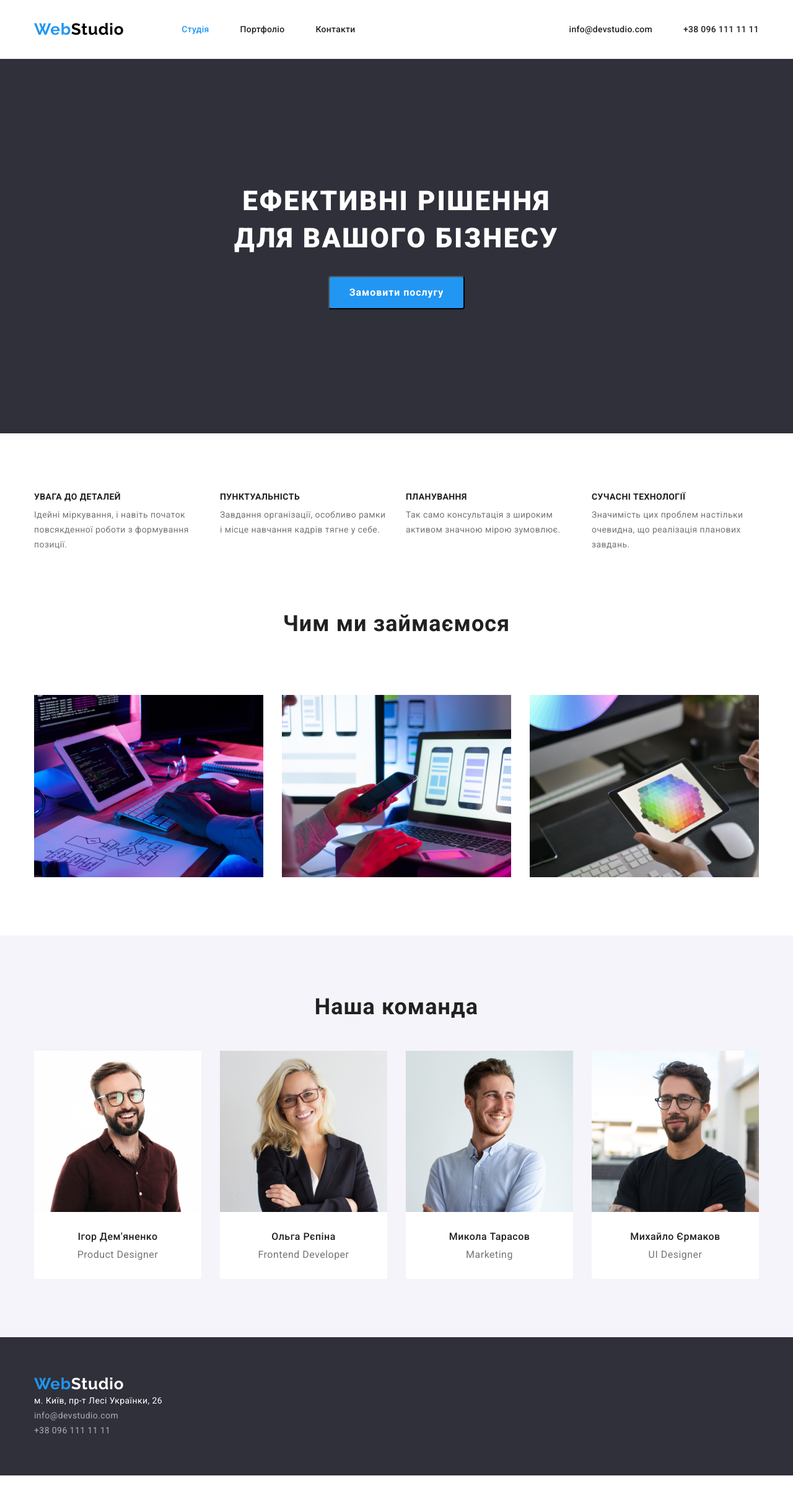
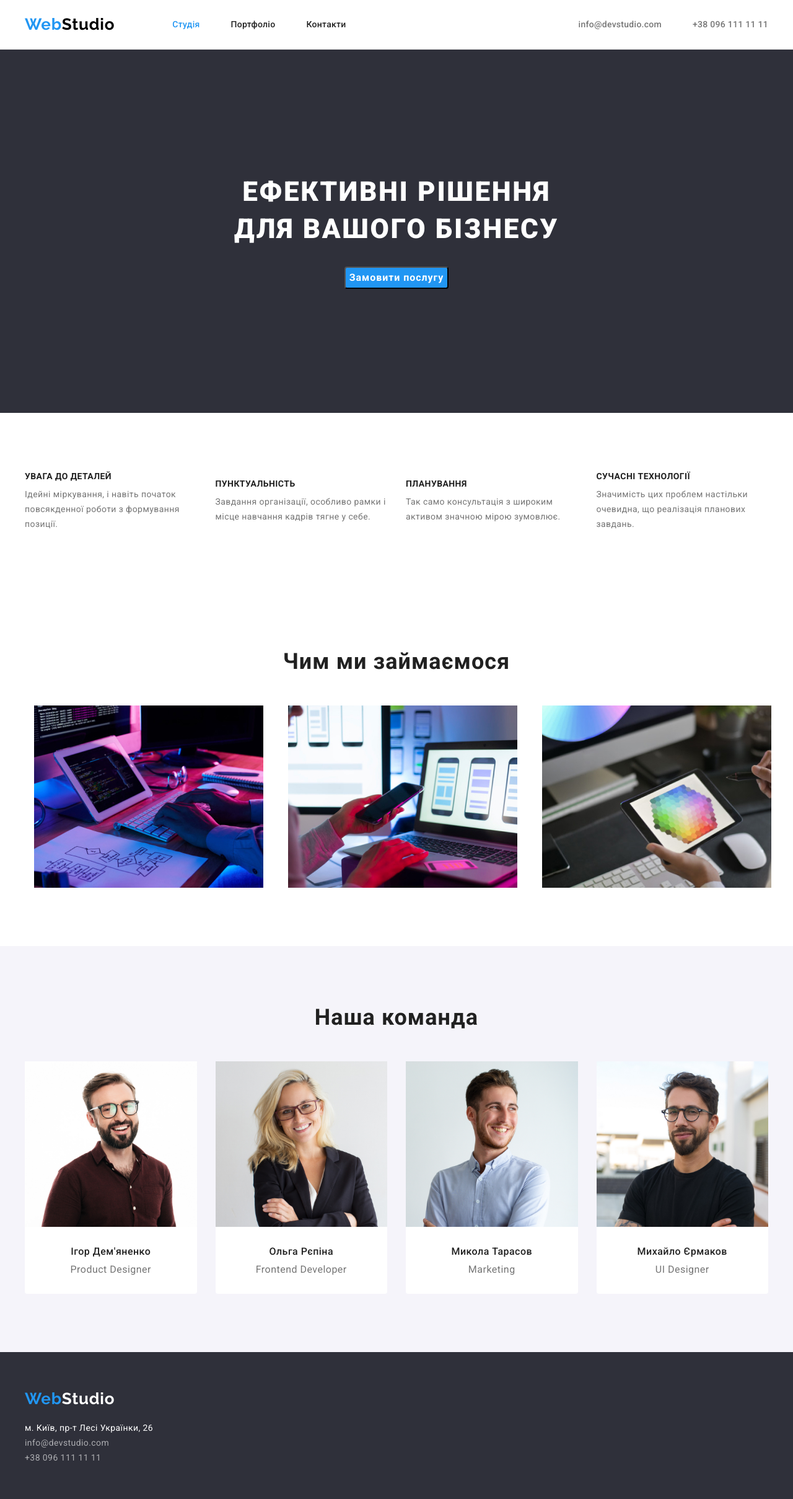
Before and after one commit to belsta/goit-markup-hw-03-main, a plain HTML site: page index.html in a window 1280 px wide. Shown: the whole page at 62% size. Before the commit the page ends 2380 px from the top, so only its background shows below. Drawn offline with nearby package versions, Linux system fonts and the light colour scheme.

Commit message:
hw3 with edits

```diff
--- a/css/styles.css
+++ b/css/styles.css
@@ -45,8 +45,10 @@ address {
 
 /* Common styles */
 .container {
-    width: 1170px;
+    width: 1200px;
     margin: 0 auto;
+    padding-left: 15px;
+    padding-right: 15px;
 }
 
 h1,
@@ -65,11 +67,14 @@ margin: 0;
 .container-nav {
     display: flex;
     align-items: center;
+    width: 1200px;
+    padding: 0 15px;
+    margin: 0 auto;
 }
 
 .header-menu {
-    width: 1170px;
-    margin: 0 auto;
+    width: 100%;
+    border-bottom: 1px solid #ECECEC;
 }
 
 .header-list {
@@ -133,8 +138,8 @@ margin: 0;
     line-height: 1.142;
     letter-spacing: 0.02em;
 
-    padding-top: 32px;
-    padding-bottom: 32px;
+    padding-top: 24px;
+    padding-bottom: 24px;
 }
 
 .header-link:hover {
@@ -167,30 +172,28 @@ margin: 0;
 
 /* Hero section */
 
-.container-hero {
-    width: 1170px;
-    margin: 0 auto;
-    display: block;
+.hero-section {
+    background-color: #2F303A;
+    width: 100%;
     text-align: center;
 }
 
-.hero-section {
-    background-color:#2F303A;
-    width: 100%;
+.container-hero {
+    display: block;
+    align-items: center;
 
-    margin-bottom: 94px;
+    padding-top: 200px;
+    padding-bottom: 200px;
 }
 
 .hero-title {
     color: var(--color-white);
     text-transform: uppercase;
-    text-align: center;
     font-size: 44px;
     font-weight: 900;
     line-height: 1.363;
     letter-spacing: 0.06em;
 
-    padding: 200px 0 0 0;
     margin: 0 auto 30px;
 }
 
@@ -203,11 +206,6 @@ margin: 0;
     font-weight: 700;
     line-height: 1.875;
     letter-spacing: 0.06em;
-
-    padding: 10px 32px;
-    margin-bottom: 200px;
-    margin-left: auto;
-    margin-right: auto;
 }
 
 .hero-button:hover {
@@ -220,16 +218,17 @@ margin: 0;
 
 /* Features section */
 
-/* .content-features-list {
+.content-features-list {
     list-style: none;
-    padding: 0 215px;
-} */
+    padding: 94px 0;
+}
 
 .container .features{
-    width: 1170px;
-    margin-top: 94;
-    margin-bottom: 94px;
+    width: 1200px;
+    padding-top: 94;
+    padding-bottom: 94px;
     display: flex;
+    align-items: center;
 }
 
 .features .item {
@@ -266,15 +265,17 @@ margin: 0;
 } */
 
 .container .services {
-    width: 1170px;
-    margin-top: 94px;
+    width: 1200px;
+    margin-bottom: 94px;
+    padding-left: 15px;
+    padding-right: 15px;
     display: flex;
+    align-items: center;
 }
 
 .services .item {
     width: calc((100% - 60px) / 3);
     margin-right: 30px;
-    margin-bottom: 94px;
 }
 
 .services .item:nth-child(3n) {
@@ -296,6 +297,9 @@ margin: 0;
 
 .team {
     background-color: #F5F4FA;
+    align-items: center;
+    margin-left: auto;
+    margin-right: auto;
 }
 
 .list-team {
@@ -303,18 +307,21 @@ margin: 0;
     padding-left: 0;
     margin: 0;
     display: flex;
-}
+    }
 
 .container-team {
-    width: 1170px;
-    margin-top: 94px;
-    display: flex;
+    width: 1200px;
+    align-items: center;
+
+    padding: 94px 15px;
+    margin-left: auto;
+    margin-right: auto;
 }
 
 .team .item {
     width: calc((100% - 90px) / 4);
     margin-right: 30px;
-    margin-bottom: 94px;
+    align-items: center;
     background-color: var(--color-white);
     border-radius: 0px 0px 4px 4px;
 }
@@ -330,12 +337,15 @@ margin: 0;
     text-align: center;
     letter-spacing: 0.03em;
 
-    padding-top: 94px;
     margin-bottom: 50px;
 }
 
 .content-img-team {
-    margin-bottom: 30px;
+    display: block;
+}
+
+.div-team {
+    padding: 30px 0;
 }
 
 .content-team-name {
@@ -355,8 +365,6 @@ margin: 0;
     line-height: 1.188;
     text-align: center;
     letter-spacing: 0.03em;
-
-    margin-bottom: 30px;
 }
 
 
@@ -371,6 +379,10 @@ margin: 0;
 
 a {
     text-decoration: none;
+}
+
+.a-margin {
+    margin-bottom: 20px;
 }
 
 .foot-address {
@@ -405,11 +417,15 @@ a {
 
 /* Portfolio page */
 
+.pf-list-container {
+    padding-top: 94px;
+    padding-bottom: 30px;
+}
+
 .pf-list {
     list-style: none;
 
     padding-left: 0;
-    margin-bottom: 56px;
     display: flex;
     justify-content: center;
 }
@@ -467,6 +483,11 @@ a {
     margin-right: auto;
 }
 
+.div-pf-container {
+    padding: 20px 24px;
+    border: 1px solid #EEEEEE;
+}
+
 .pf-container .flex {
     list-style: none;
     align-items: center;
--- a/index.html
+++ b/index.html
@@ -35,10 +35,10 @@
 
             <ul class="header-list-contacts">
                 <li class="link">
-                    <a class="header-link" href="mailto:info@devstudio.com">info@devstudio.com</a>
+                    <a class="header-contact" href="mailto:info@devstudio.com">info@devstudio.com</a>
                 </li>
                 <li class="link">
-                    <a class="header-link" href="tel: +380961111111">+38 096 111 11 11</a>
+                    <a class="header-contact" href="tel: +380961111111">+38 096 111 11 11</a>
                 </li>
             </ul>
         </nav>
@@ -54,7 +54,7 @@
     </section>
 
 
-    <section>
+    <section class="content-features-list">
         <div class="container features">
             <ul class="features list">
                 <li class="item">
@@ -77,7 +77,7 @@
         </div>
     </section>
 
-    <section class="services">
+    <section>
         <div class="container services">
             <h2 class="content-header-services">Чим ми займаємося</h2>
             <ul class="services list">
@@ -95,28 +95,36 @@
     </section>
 
     <section class="team">
-        <div class="container team">
+        <div class="container-team">
             <h2 class="content-header-team">Наша команда</h2>
             <ul class="list-team">
                 <li class="item">
-                    <img class="content-img-team" src="./images/img-3.jpg" alt="Ігор Дем'яненко - Product Designer" width="270" />
+                    <img class="content-img-team" src="./images/img-3.jpg" alt="Ігор Дем'яненко - Product Designer" width="100%" />
+                    <div class="div-team">
                     <h3 class="content-team-name">Ігор Дем'яненко</h3>
                     <p class="content-team-position">Product Designer</p>
+                    </div>
                 </li>
                 <li class="item">
-                    <img class="content-img-team" src="./images/img-2.jpg" alt="Ольга Рєпіна - Frontend Developer" width="270" />
+                    <img class="content-img-team" src="./images/img-2.jpg" alt="Ольга Рєпіна - Frontend Developer" width="100%" />
+                    <div class="div-team">
                     <h3 class="content-team-name">Ольга Рєпіна</h3>
                     <p class="content-team-position">Frontend Developer</p>
+                    </div>
                 </li>
                 <li class="item">
-                    <img class="content-img-team" src="./images/img-1.jpg" alt="Микола Тарасов - Marketing" width="270" />
+                    <img class="content-img-team" src="./images/img-1.jpg" alt="Микола Тарасов - Marketing" width="100%" />
+                    <div class="div-team">
                     <h3 class="content-team-name">Микола Тарасов</h3>
                     <p class="content-team-position">Marketing</p>
+                    </div>
                 </li>
                 <li class="item">
-                    <img class="content-img-team" src="./images/img.jpg" alt="Михайло Єрмаков - UI Designer" width="270" />
+                    <img class="content-img-team" src="./images/img.jpg" alt="Михайло Єрмаков - UI Designer" width="100%" />
+                    <div class="div-team">
                     <h3 class="content-team-name">Михайло Єрмаков</h3>
                     <p class="content-team-position">UI Designer</p>
+                    </div>
                 </li>
             </ul>
         </div>
@@ -125,7 +133,9 @@
 
     <footer class="footer">
         <div class="container">
-        <a href="index.html"><span class="logo-web">Web</span><span class="logo-f-studio">Studio</span></a>
+        <div class="a-margin">
+            <a class="a-margin" href="index.html"><span class="logo-web">Web</span><span class="logo-f-studio">Studio</span></a>
+        </div>
         <address>
         <ul class="list">
             <li>
```
Also changed, not shown: portfolio.html (+25 -6 lines).
